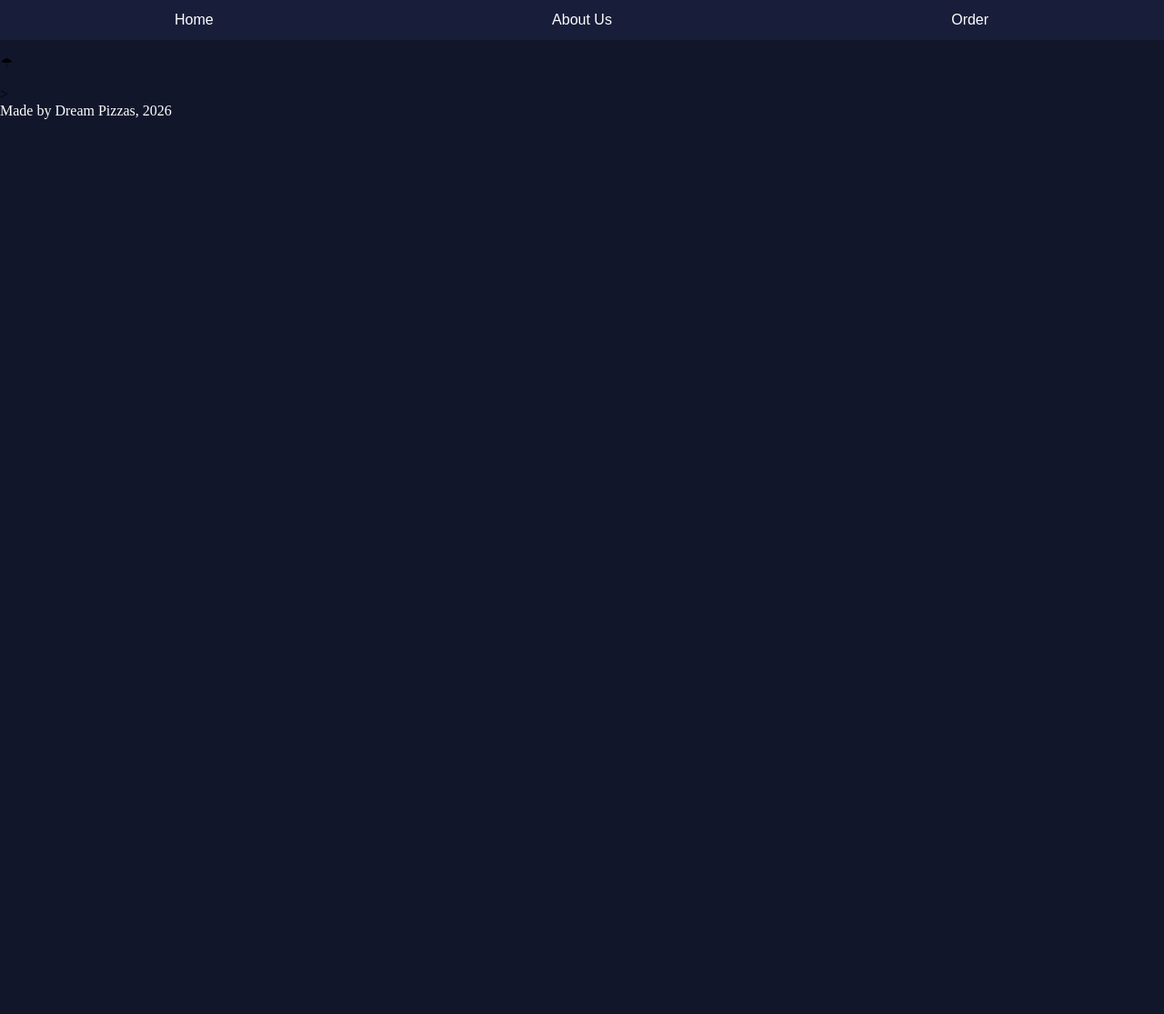
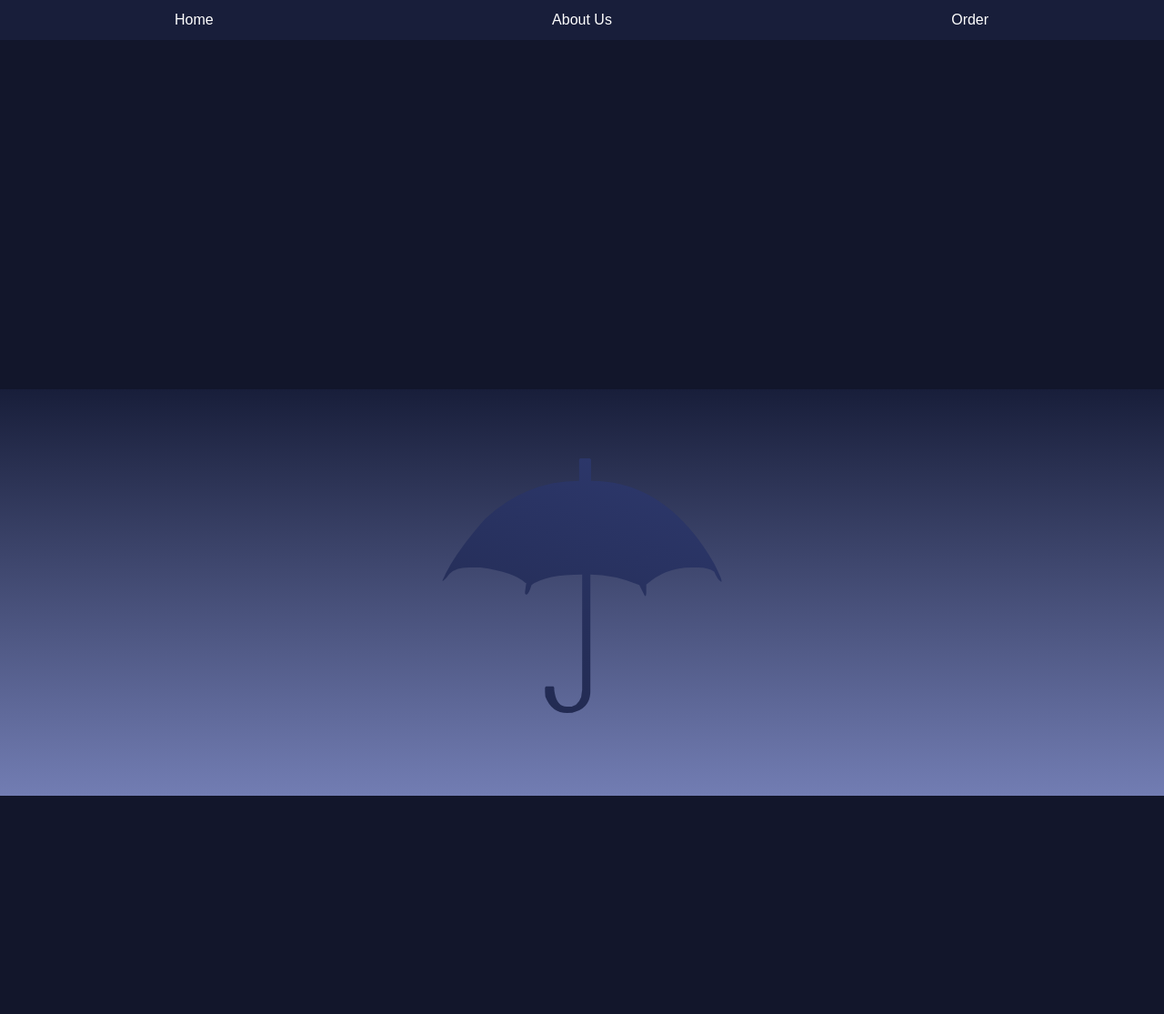
Before and after one commit to st25209-lgtm/CSC2-AS91896-AS91897, a Flask app: page / in a window 1280 px wide. Shown: the top 1115 px of the page at 91% size. Before the commit the page ends 131 px from the top, so only its background shows below. Run offline with Flask 3, Linux system fonts and the light colour scheme; some web fonts are replaced.

Commit message:
Styling concept section

```diff
--- a/static/css/base.css
+++ b/static/css/base.css
@@ -11,7 +11,20 @@ body {
 
 .content-area {
     width: 100vw;
+.concept-block {
     height: fit-content;
+    min-height: 400px;
+    max-height: 500px;
+    background: linear-gradient(rgb(24, 30, 58),#727db3);
+}
+
+.icon {
+    font-size: 30vw;
+    background-image: linear-gradient(20deg, rgb(24, 30, 58), #364381);
+    color: transparent;
+    background-clip: text;
+    text-align: center;
+}
 }
 
 .nav-bar-container {
```
